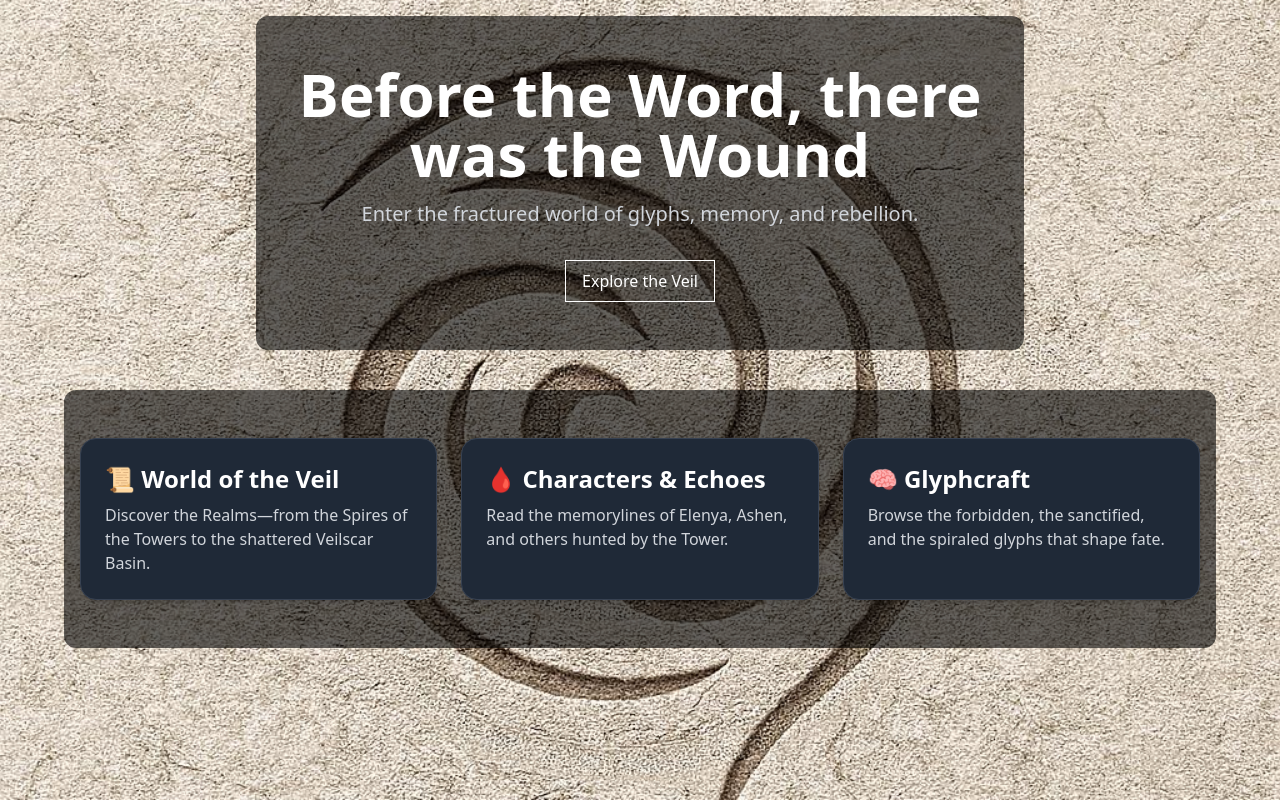
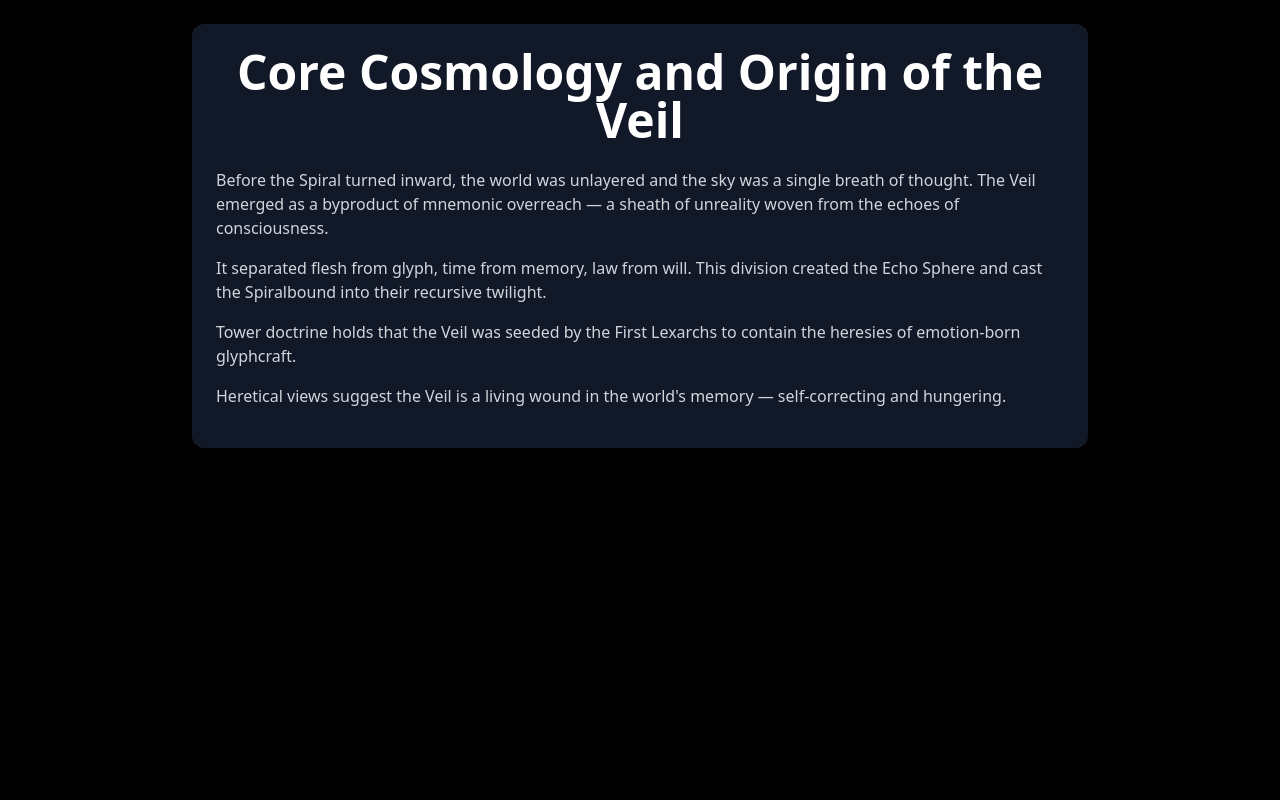
Before and after one commit to Burkeenjon/World-of-The-Iron-Veil, a React (Vite) app: page / in a window 1280 px wide. Built offline with nearby package versions, Linux system fonts and the light colour scheme.

Commit message:
Add files via upload

```diff
--- /dev/null
+++ b/src/App.jsx
@@ -0,0 +1,11 @@
+// src/App.jsx
+import React from 'react';
+import Cosmology from '../Cosmology';
+
+export default function App() {
+  return (
+    <div>
+      <Cosmology />
+    </div>
+  );
+}
--- a/src/main.jsx
+++ b/src/main.jsx
@@ -1,10 +1,11 @@
-import React from "react";
-import ReactDOM from "react-dom/client";
-import Home from "./Home";
-import "./index.css";
+// src/main.jsx
+import React from 'react';
+import ReactDOM from 'react-dom/client';
+import App from './App';
+import './index.css'; // Only if you're using Tailwind or custom styles
 
-ReactDOM.createRoot(document.getElementById("root")).render(
+ReactDOM.createRoot(document.getElementById('root')).render(
   <React.StrictMode>
-    <Home />
+    <App />
   </React.StrictMode>
 );
```
